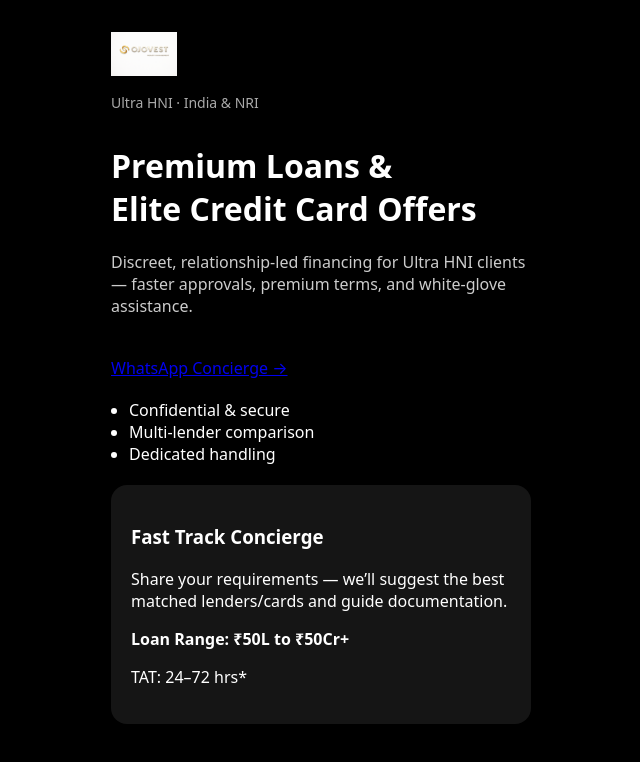
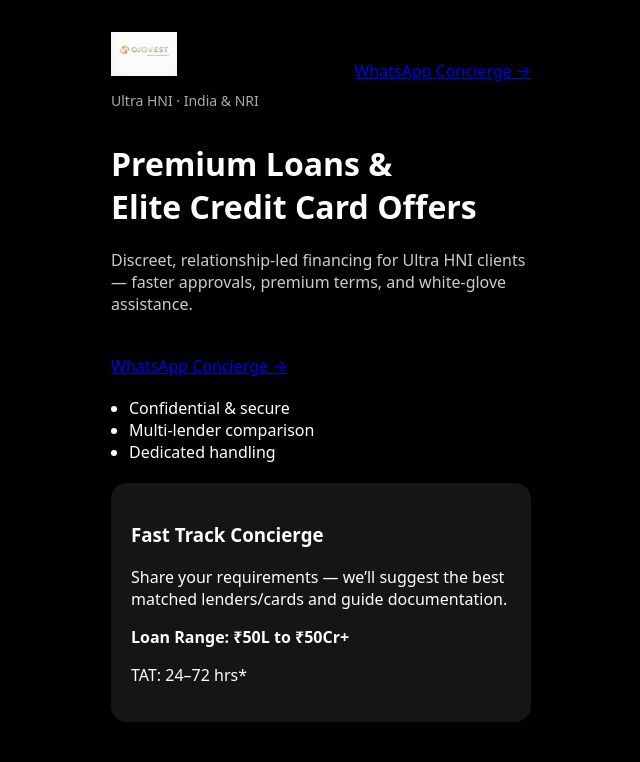
Before and after one commit to ojovest/ojovest, a Next.js app: page / in a window 1280 px wide. Shown: the top 762 px of the page, without its empty margins (319-959 px from the left). Built offline with nearby package versions, Linux system fonts and the light colour scheme.

Commit message:
Update page.js

```diff
--- a/app/page.js
+++ b/app/page.js
@@ -3,14 +3,31 @@ export default function Home() {
     <main className="container">
 
       {/* Header */}
-      <header style={{ marginBottom: "32px" }}>
+<header
+  style={{
+    marginBottom: "32px",
+    display: "flex",
+    alignItems: "center",
+    justifyContent: "space-between",
+    gap: "16px",
+  }}
+>
+  <div>
     <img
       src="/logo.png"
       alt="OJOVEST Wealth Management"
-          style={{ height: "44px", marginBottom: "12px" }}
+      style={{ height: "44px", marginBottom: "10px" }}
     />
     <div className="subtitle">Ultra HNI · India & NRI</div>
+  </div>
+
+  <a
+    href="https://wa.me/918651035362?text=Hi%20OJOVEST..."
+  >
+    WhatsApp Concierge →
+  </a>
 </header>
+
 
       {/* Hero */}
       <h1>
```
Lines whose indentation alone changed are shown as unchanged.
